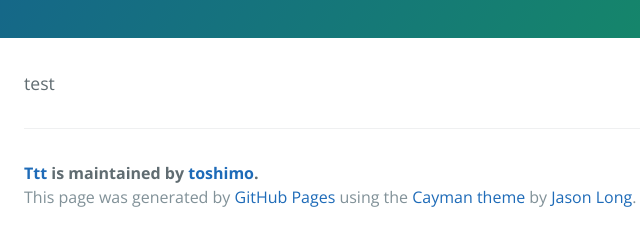
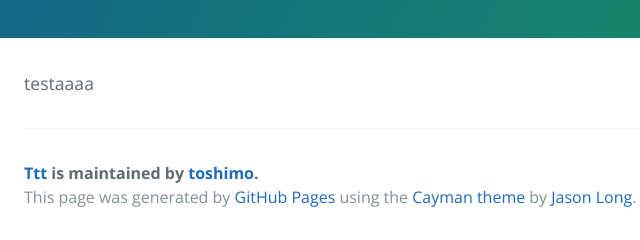
Before and after one commit to todaitotexas/ttt, a plain HTML site: page index.html in a window 1280 px wide. Shown: the part 298-538 px from the top of the page, 200-840 px from the left. Drawn offline with nearby package versions, Linux system fonts and the light colour scheme.

Commit message:
Update index.html

```diff
--- a/index.html
+++ b/index.html
@@ -19,7 +19,7 @@
     </section>
 
     <section class="main-content">
-      <p>test</p>
+      <p>testaaaa</p>
 
       <footer class="site-footer">
         <span class="site-footer-owner"><a href="https://github.com/toshimo/ttt">Ttt</a> is maintained by <a href="https://github.com/toshimo">toshimo</a>.</span>
```
